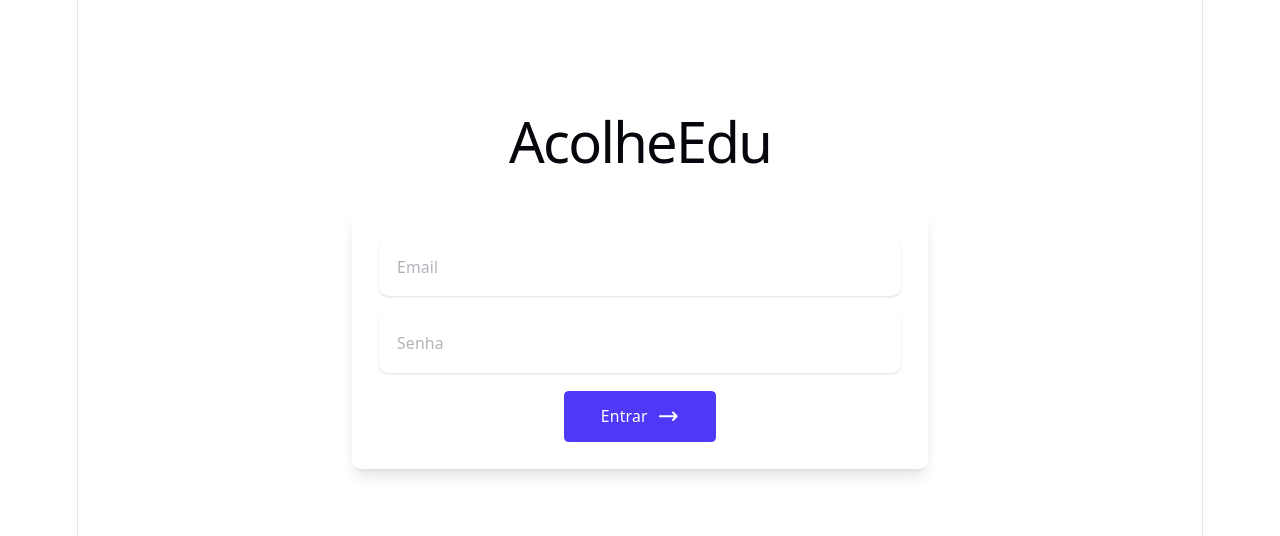
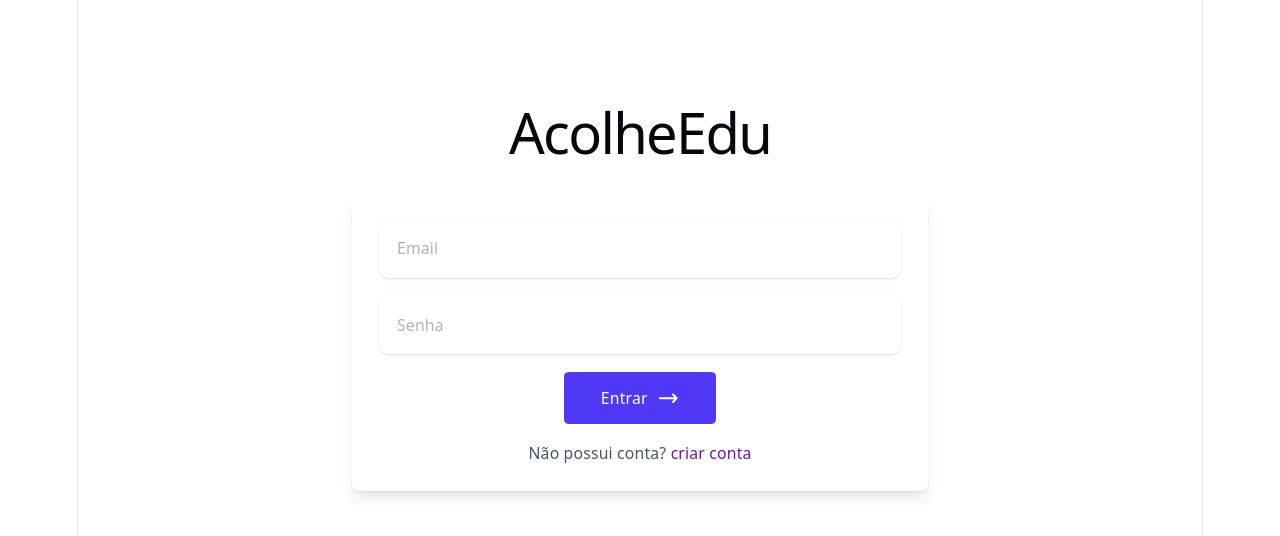
Before and after one commit to LucasHenriqueAl/acolheEdu, a React (Vite) app: page / in a window 1280 px wide. Shown: the top 536 px of the page. Built offline with nearby package versions, Linux system fonts and the light colour scheme.

Commit message:
pequenas mudanças

```diff
--- a/src/App.css
+++ b/src/App.css
@@ -1,3 +1,4 @@
+/*
 .counter {
   font-size: 16px;
   padding: 5px 10px;
--- a/src/pages/Login.tsx
+++ b/src/pages/Login.tsx
@@ -1,12 +1,12 @@
-import Button from '../components/button'
+import Button from '../components/buttonseta'
 
 export function Login() {
   return (
-    <section className="bg-white min-h-screen">
+    <section className="bg-white min-h-screen ">
       <div className="mx-auto max-w-screen-xl px-4 py-16">
         <div className="mx-auto max-w-lg">
 
-          <h1 className="text-center text-2xl font-bold text-blue-600">
+          <h1 className="mb-8 text-center text-5xl font-extrabold tracking-tight text-purple-700">
             AcolheEdu
           </h1>
 
@@ -32,7 +32,19 @@
               />
             </div>
 
-            <Button texto="Entrar" />
+             <div className="flex justify-center">
+                <Button texto="Entrar" />
+             </div>
+
+             <p className="text-center text-sm text-gray-600">
+              Não possui conta?{' '}
+              <a
+                 href="/cadastro"
+                  className="font-medium text-purple-800 hover:underline"
+              >
+                criar conta
+              </a>
+              </p>
 
           </form>
         </div>
```
Also changed, not shown: src/components/buttonseta.tsx (renamed from src/components/button.tsx).
